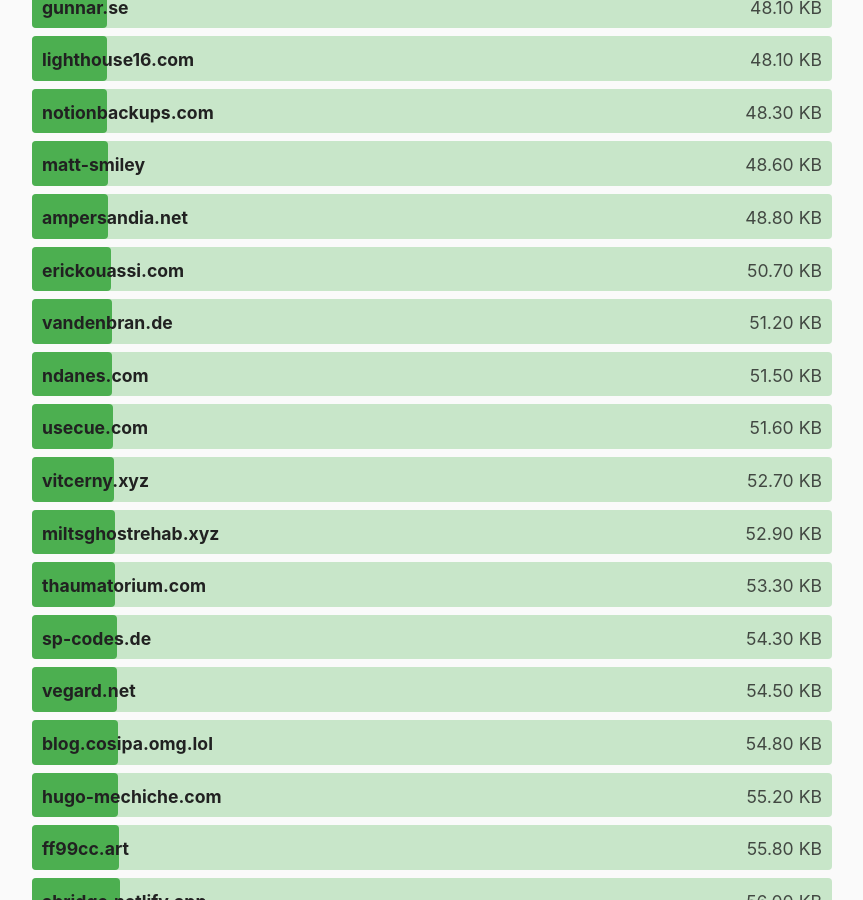
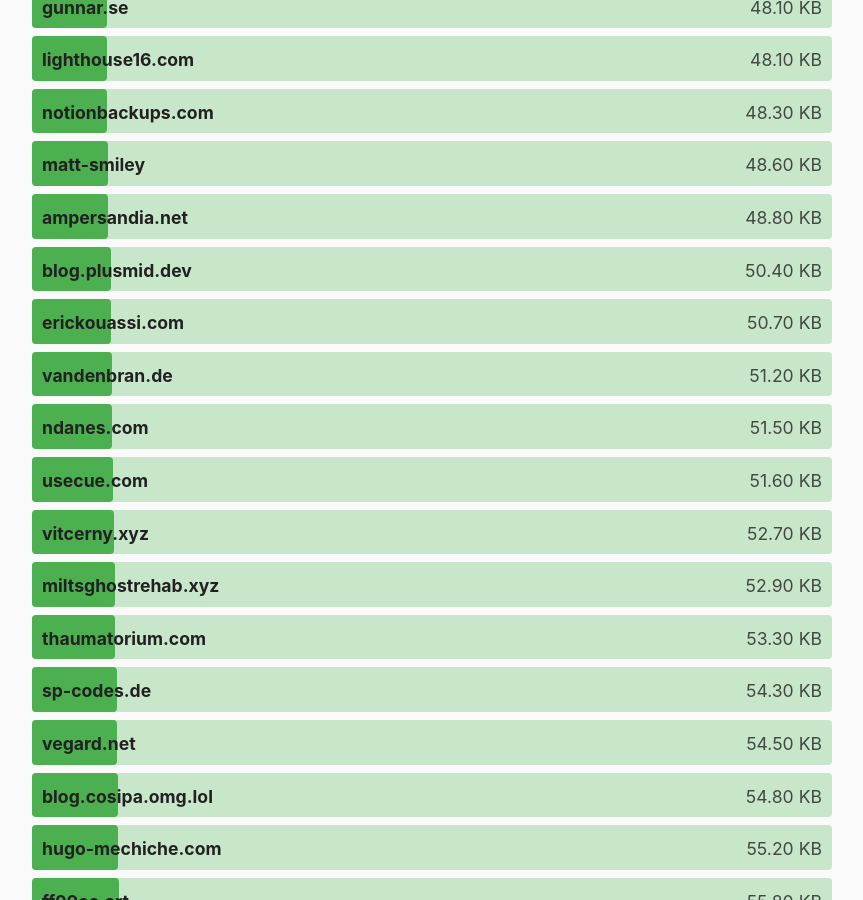
Before and after one commit to kevquirk/512kb.club, a Jekyll site: the page built from index.md, in a window 1280 px wide and 900 px high, scrolled down 14735 px. Shown: the whole window, without its empty margins (208-1071 px from the left). Built offline with Jekyll 4.4.1, drawn with Linux system fonts in a browser that asks for light colours.

Commit message:
added blog.plusmid.dev
This PR adds my blog https://blog.plusmid.dev/

The result for the start page can be found here: https://gtmetrix.com/reports/blog.plusmid.dev/QQHDdXHo/

```diff
--- a/_data/sites.yml
+++ b/_data/sites.yml
@@ -457,6 +457,11 @@
   url: https://blog.ononoki.org/
   size: 90.6
   last_checked: 2022-06-03
+
+- domain: blog.plusmid.dev
+  url: https://blog.plusmid.dev
+  size: 50.4
+  last_checked: 2023-07-30
 
 - domain: blog.setale.me
   url: https://blog.setale.me/
```
